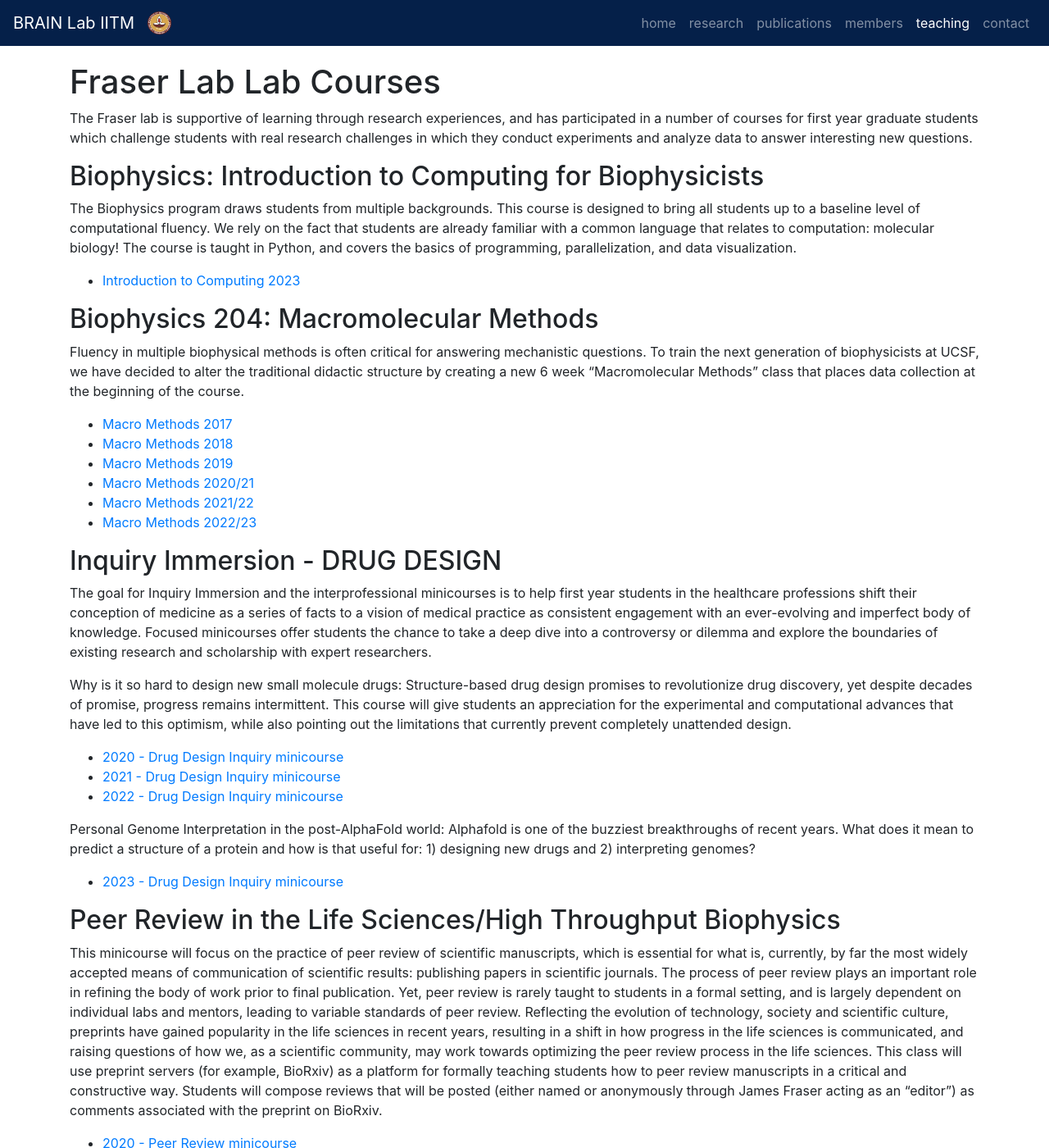
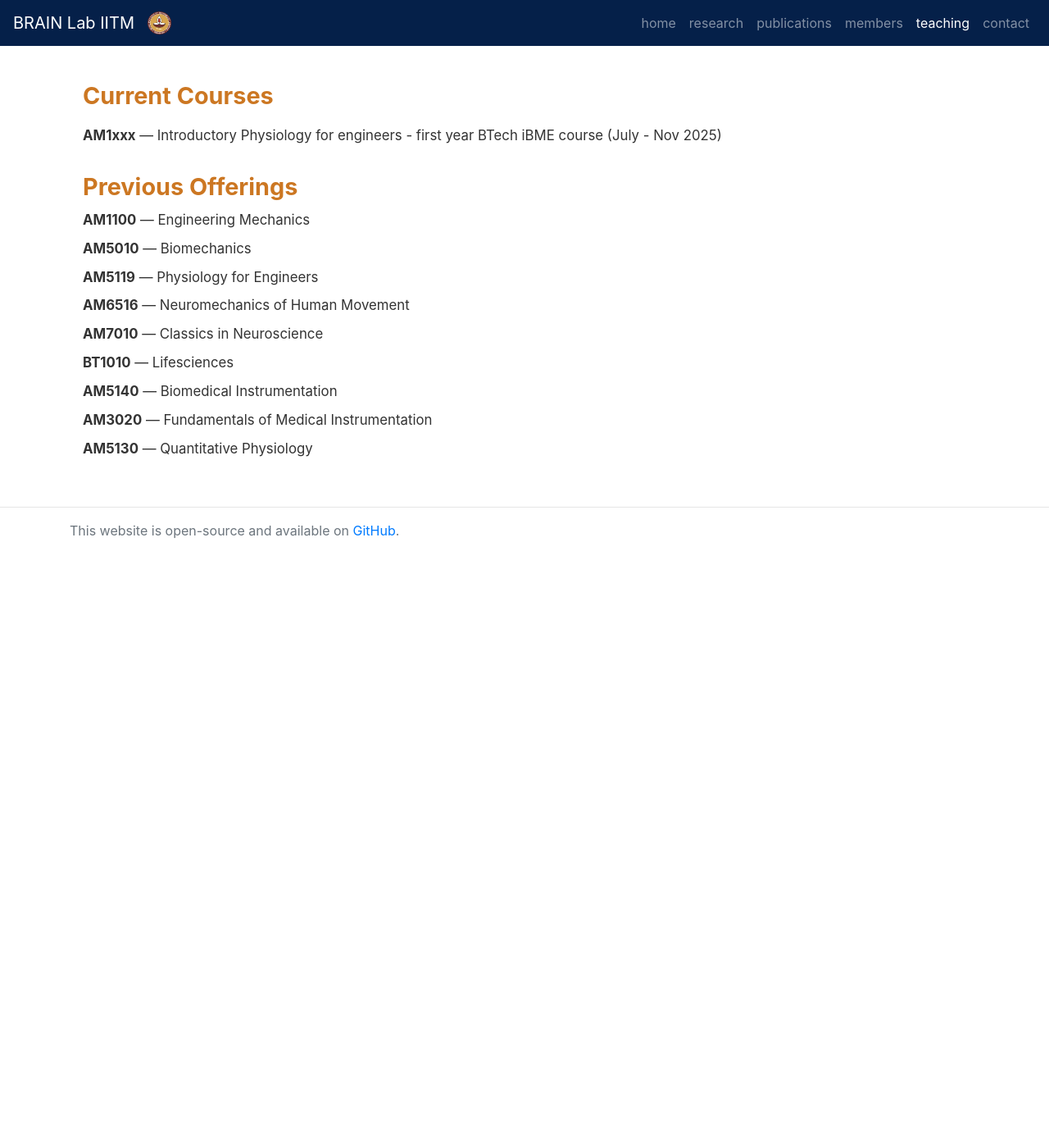
Before and after one commit to BrainLabIITM/BrainLabIITM.github.io, a Jekyll site: the page built from courses/index.md, in a window 1280 px wide and 1400 px high. Shown: the whole window at 82% size. Built offline with Jekyll 4.4.1, drawn with Linux system fonts in a browser that asks for light colours; some of the changed text lies outside the part shown.

Commit message:
course page updated

```diff
--- a/courses/index.md
+++ b/courses/index.md
@@ -1,84 +1,31 @@
 ---
-title: Teaching Lab
+title: Teaching
 layout: default
 group: courses
 ---
 
-# Fraser Lab Lab Courses
+<section style="padding: 1.5rem 1rem; font-size: 1.05rem; line-height: 1.7; color: #333;">
 
-The Fraser lab is supportive of learning through research experiences, and has participated in a number of courses for first year graduate students which challenge students with real research challenges in which they conduct experiments and analyze data to answer interesting new questions.
+<h2 style="color:  #CC7722; font-size: 1.8rem; font-weight: bold; margin-bottom: 1rem;">Current Courses</h2>
 
-## Biophysics: Introduction to Computing for Biophysicists
+<ul style="list-style-type: none; padding-left: 0;">
+  <li style="margin-bottom: 0.5rem;">
+    <span style="font-weight: bold;">AM1xxx</span> — Introductory Physiology for engineers - first year BTech iBME course (July - Nov 2025)
+  </li>
+</ul>
 
-The Biophysics program draws students from multiple backgrounds. This course is designed to bring all students up to a baseline level of computational fluency. We rely on the fact that students are already familiar with a common language that relates to computation: molecular biology! The course is taught in Python, and covers the basics of programming, parallelization, and data visualization.
+<h2 style="color:  #CC7722; font-size: 1.8rem; font-weight: bold; margin-top: 2rem;">Previous Offerings</h2>
 
-- [Introduction to Computing 2023](/courses/computing_2023/)
+<ul style="list-style-type: none; padding-left: 0;">
+  <li style="margin-bottom: 0.4rem;"><b>AM1100</b> — Engineering Mechanics</li>
+  <li style="margin-bottom: 0.4rem;"><b>AM5010</b> — Biomechanics</li>
+  <li style="margin-bottom: 0.4rem;"><b>AM5119</b> — Physiology for Engineers</li>
+  <li style="margin-bottom: 0.4rem;"><b>AM6516</b> — Neuromechanics of Human Movement</li>
+  <li style="margin-bottom: 0.4rem;"><b>AM7010</b> — Classics in Neuroscience</li>
+  <li style="margin-bottom: 0.4rem;"><b>BT1010</b> — Lifesciences</li>
+  <li style="margin-bottom: 0.4rem;"><b>AM5140</b> — Biomedical Instrumentation</li>
+  <li style="margin-bottom: 0.4rem;"><b>AM3020</b> — Fundamentals of Medical Instrumentation</li>
+  <li style="margin-bottom: 0.4rem;"><b>AM5130</b> — Quantitative Physiology</li>
+</ul>
 
-## Biophysics 204: Macromolecular Methods
-Fluency in multiple biophysical methods is often critical for answering mechanistic questions. To train the next generation of biophysicists at UCSF, we have decided to alter the traditional didactic structure by creating a new 6 week “Macromolecular Methods” class that places data collection at the beginning of the course.
-
-- [Macro Methods 2017](/courses/methods_2017/)
-- [Macro Methods 2018](/courses/methods_2018/)
-- [Macro Methods 2019](/courses/methods_2019/)
-- [Macro Methods 2020/21](/courses/methods_2020/)
-- [Macro Methods 2021/22](/courses/methods_2021/)
-- [Macro Methods 2022/23](/courses/methods_2022/)
-
-
-## Inquiry Immersion -  DRUG DESIGN
-The goal for Inquiry Immersion and the interprofessional minicourses is to help first year students in the healthcare professions shift their conception of medicine as a series of facts to a vision of medical practice as consistent engagement with an ever-evolving and imperfect body of knowledge.  Focused minicourses offer students the chance to take a deep dive into a controversy or dilemma and explore the boundaries of existing research and scholarship with expert researchers.
-
-Why is it so hard to design new small molecule drugs: Structure-based drug design promises to revolutionize drug discovery, yet despite decades of promise, progress remains intermittent. This course will give students an appreciation for the experimental and computational advances that have led to this optimism, while also pointing out the limitations that currently prevent completely unattended design.
-
-
-- [2020 - Drug Design Inquiry minicourse](/courses/inquiry_2020/)
-- [2021 - Drug Design Inquiry minicourse](/courses/inquiry_2021/)
-- [2022 - Drug Design Inquiry minicourse](/courses/inquiry_2022/)
-
-Personal Genome Interpretation in the post-AlphaFold world: Alphafold is one of the buzziest breakthroughs of recent years. What does it mean to predict a structure of a protein and how is that useful for: 1) designing new drugs and 2) interpreting genomes?
-
-- [2023 - Drug Design Inquiry minicourse](/courses/inquiry_2023/)
-
-
-##  Peer Review in the Life Sciences/High Throughput Biophysics
-This minicourse will focus on the practice of peer review of scientific manuscripts, which is essential for what is, currently, by far the most widely accepted means of communication of scientific results: publishing papers in scientific journals. The process of peer review plays an important role in refining the body of work prior to final publication. Yet, peer review is rarely taught to students in a formal setting, and is largely dependent on individual labs and mentors, leading to variable standards of peer review. Reflecting the evolution of technology, society and scientific culture, preprints have gained popularity in the life sciences in recent years, resulting in a shift in how progress in the life sciences is communicated, and raising questions of how we, as a scientific community, may work towards optimizing the peer review process in the life sciences. This class will use preprint servers (for example, BioRxiv) as a platform for formally teaching students how to peer review manuscripts in a critical and constructive way. Students will compose reviews that will be posted (either named or anonymously through James Fraser acting as an "editor") as comments associated with the preprint on BioRxiv.
-- [2020 - Peer Review minicourse](/courses/peer_review_2020/)
-- [2021 - Peer Review minicourse](/courses/peer_review_2021/)
-- [2022 - Peer Review minicourse](/courses/peer_review_2022/)
-- [2023 - Peer Review minicourse](/courses/peer_review_2023/)
-- [2024 - Peer Review minicourse](/courses/peer_review_2024/)
-- [2025 - Peer Review minicourse](/peer_review/)
-
-
-# Previously Taught:
-##  Mechanisms of Antimicrobial Resistance
-This minicourse will be a survey of recent and classic papers on antibiotic resistance with an emphasis on evolutionary biology, biochemical mechanisms, and new ideas for chemical matter.  Tetrad minicourse.
-- [2019 - AMR minicourse](/courses/amr_2019/)
-
-
-## iPQB Reproducibility and Rigor
-- [2018 - Experimental Controls Module](/courses/rigor_2018/)
-
-
-
-## Biophysics 205A: Physical Underpinnings of Biological Systems (PUBS)
-The PUBS course is a hands-on, project-based course that integrates proteomics, deep mutational profiling [Fowler and Fields, 2014](http://cdn.fraserlab.com/courses/pubs/2014_fowler.pdf), and computational biology.
-- [PUBS 2014](/courses/pubs/pubs_2014/)
-  - [Paper in eLife](http://cdn.fraserlab.com/publications/2016_mavor.pdf)
-  - [eLIFEdigest: Yeast in a class of their own](https://medium.com/lifes-building-blocks/yeast-in-a-class-of-their-own-4dabb27653eb#.tcf71ly8z)
-- [PUBS 2015](/courses/pubs/pubs_2015/)
-- [PUBS 2016](http://kampmannlab.ucsf.edu/pubs-2016)
-  - [Paper in Biology Open](http://cdn.fraserlab.com/publications/2018_mavor.pdf)
-
-PUBS is now run by Martin Kampmann and examines alpha synuclein!
-- [PUBS 2017](https://kampmannlab.ucsf.edu/pubs-2017)
-- [PUBS 2018](https://kampmannlab.ucsf.edu/pubs-2018)
-
-
-<img class="img-fluid mx-auto d-block" src="/static/img/pub/2016_mavor.jpg" alt="PUBS Students in the teaching lab">
-
-
-
-##  Engineering Life:  A Flipped Classroom with iBiology
-How did life evolve?  How can understand the principles of biological systems to create new proteins, new chemicals, biological structures, cells and tissues?  We will cover these topics in a "flipped course" where you will hear online lectures from scientific leaders in the field, read a paper, and then discuss as a group.  Tetrad minicourse.
-- [2015 - Engineering Life](/courses/flipped_2015/)
+</section>
```
Also changed, not shown: courses/index.html (added, +10 -0 lines).
